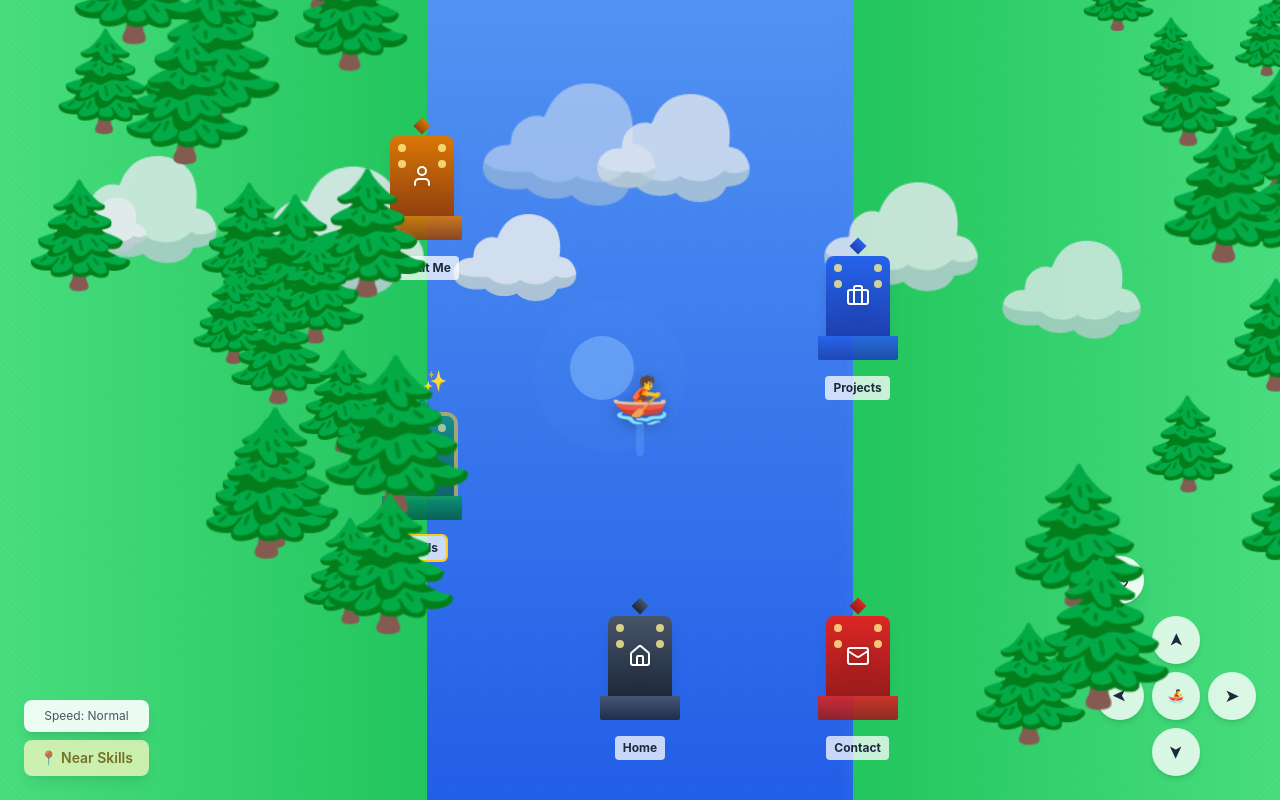
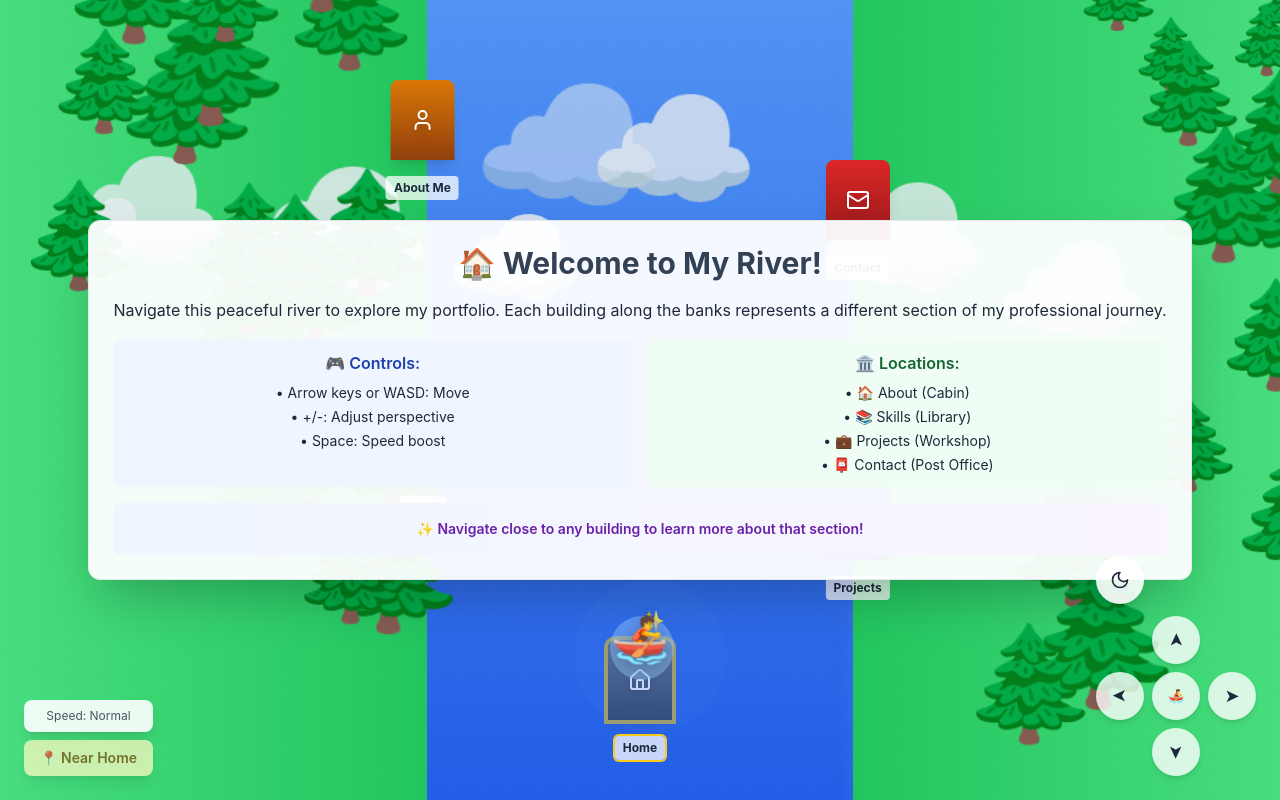
Before and after one commit to Proletaradactyl/portfolio, a React (Create React App) app: page / in a window 1280 px wide. Built offline with nearby package versions, Linux system fonts and the light colour scheme.

Commit message:
Corrected z index for for content section display issues. Added useEffect to follow mouse for ease of navigation. Shrank building icons.

```diff
--- a/src/components/thirdPersonRiverPortfolio.jsx
+++ b/src/components/thirdPersonRiverPortfolio.jsx
@@ -12,7 +12,7 @@
 } from 'lucide-react';
 
 const ThirdPersonRiverPortfolio = () => {
-  const [boatPosition, setBoatPosition] = useState({ x: 50, y: 50 });
+  const [boatPosition, setBoatPosition] = useState({ x: 50, y: 80 });
   const [activeSection, setActiveSection] = useState(null);
   const [isDarkMode, setIsDarkMode] = useState(false);
   const [boatSpeed, setBoatSpeed] = useState(2);
@@ -28,7 +28,7 @@
       id: 'about',
       name: 'About Me',
       icon: <User />,
-      position: { x: 20, y: 15 }, // moved higher
+      position: { x: 33.33, y: 10 }, // align with left river bank
       side: 'left',
       building: {
         type: 'cabin',
@@ -50,7 +50,7 @@
       id: 'projects',
       name: 'Projects',
       icon: <Briefcase />,
-      position: { x: 70, y: 30 }, // moved lower
+      position: { x: 70, y: 60 }, // moved lower
       side: 'right',
       building: {
         type: 'workshop',
@@ -61,7 +61,7 @@
       id: 'contact',
       name: 'Contact',
       icon: <Mail />,
-      position: { x: 80, y: 75 }, // moved lower
+      position: { x: 66, y: 20 }, // moved lower
       side: 'right',
       building: {
         type: 'post',
@@ -72,11 +72,11 @@
       id: 'home',
       name: 'Home',
       icon: <Home />,
-      position: { x: 50, y: 75 }, // stays near bottom
+      position: { x: 50, y: 80 }, // stays near bottom
       side: 'bottom',
       building: {
         type: 'dock',
-        color: 'bg-gradient-to-t from-slate-800 to-slate-600',
+        color: 'bg-gradient-to-t from-slate-700 to-slate-500',
       },
     },
   ];
@@ -160,12 +160,34 @@
   }, [boatPosition, boatSpeed]);
 
   useEffect(() => {
+    const handleMouseMove = (e) => {
+      // Get bounding rect of the main container
+      const container = document.body;
+      const rect = container.getBoundingClientRect();
+
+      // Calculate mouse position as percentage of viewport
+      const mouseX = ((e.clientX - rect.left) / rect.width) * 100;
+      const mouseY = ((e.clientY - rect.top) / rect.height) * 100;
+
+      // Clamp to river boundaries
+      const clampedX = Math.max(riverLeft, Math.min(mouseX, riverRight));
+      const clampedY = Math.max(5, Math.min(mouseY, 95));
+
+      setBoatPosition({ x: clampedX, y: clampedY });
+    };
+
+    window.addEventListener('mousemove', handleMouseMove);
+
+    return () => window.removeEventListener('mousemove', handleMouseMove);
+  }, [riverLeft, riverRight]);
+
+  useEffect(() => {
     const nearbyLandmark = landmarks.find((landmark) => {
       const distance = Math.sqrt(
         Math.pow(landmark.position.x - boatPosition.x, 2) +
           Math.pow(landmark.position.y - boatPosition.y, 2)
       );
-      return distance < 12;
+      return distance < 8;
     });
 
     setActiveSection(nearbyLandmark?.id || null);
@@ -220,7 +242,7 @@
           style={{
             left: `${tree.baseX}%`,
             top: `${tree.y}%`,
-            zIndex: Math.floor(tree.y),
+            zIndex: 20,
             transform: 'translateY(-100%)',
             animation: `sway ${3 + tree.sway}s ease-in-out infinite alternate`,
           }}
@@ -268,11 +290,11 @@
     return landmarks.map((landmark) => {
       let left;
       if (landmark.side === 'left') {
-        left = '33%'; // Just off the left bank
+        left = '33%';
       } else if (landmark.side === 'right') {
-        left = '67%'; // Just off the right bank
+        left = '67%';
       } else {
-        left = '50%'; // For bottom/home, center
+        left = '50%';
       }
 
       const isActive = activeSection === landmark.id;
@@ -280,19 +302,22 @@
       return (
         <div
           key={`building-${landmark.id}`}
-          className='absolute transform -translate-x-1/2'
+          className='absolute transform -translate-x-1/2 z-20 cursor-pointer group'
           style={{
             left,
             top: `${landmark.position.y}%`,
-            zIndex: Math.floor(landmark.position.y) + 10,
           }}
+
+          tabIndex={0}
+          role="button"
+          aria-label={landmark.name}
         >
           <div className='flex flex-col items-center'>
             {/* Enhanced building with roof */}
             <div
-              className={`w-3 h-3 ${
+              className={`${
                 landmark.building.color
-              } transform rotate-45 mb-1 ${isActive ? 'animate-pulse' : ''}`}
+              } ${isActive ? 'animate-pulse' : ''}`}
             ></div>
             <div
               className={`${
@@ -303,14 +328,8 @@
                              ? 'ring-4 ring-yellow-400 ring-opacity-75 animate-pulse'
                              : ''
                          }
-                         hover:scale-105 transition-transform duration-300`}
+                         group-hover:scale-105 hover:scale-105 transition-transform duration-300`}
             >
-              {/* Windows */}
-              <div className='absolute top-2 left-2 w-2 h-2 bg-yellow-200 dark:bg-yellow-300 rounded opacity-80'></div>
-              <div className='absolute top-2 right-2 w-2 h-2 bg-yellow-200 dark:bg-yellow-300 rounded opacity-80'></div>
-              <div className='absolute top-6 left-2 w-2 h-2 bg-yellow-200 dark:bg-yellow-300 rounded opacity-80'></div>
-              <div className='absolute top-6 right-2 w-2 h-2 bg-yellow-200 dark:bg-yellow-300 rounded opacity-80'></div>
-
               {/* Icon */}
               <div className='text-white text-xl drop-shadow-lg z-10'>
                 {landmark.icon}
@@ -318,9 +337,6 @@
             </div>
 
             {/* Foundation with depth */}
-            <div
-              className={`${landmark.building.color} w-20 h-6 opacity-90 rounded-b-sm`}
-            ></div>
             <div
               className={`${landmark.building.color} w-18 h-2 opacity-70`}
             ></div>
@@ -580,7 +596,7 @@
   const renderBoat = () => {
     return (
       <div
-        className='absolute z-40 transition-all duration-500 ease-out'
+        className='absolute z-50 transition-all duration-500 ease-out'
         style={{
           left: `${boatPosition.x}%`,
           top: `${boatPosition.y}%`,
@@ -590,7 +606,7 @@
       >
         <div className='relative'>
           {/* Enhanced ripple effect */}
-          <div className='absolute -z-10 -translate-x-1/2 -translate-y-1/2'>
+          <div className='absolute'>
             <div
               className={`w-20 h-20 rounded-full ${
                 isDarkMode ? 'bg-blue-400' : 'bg-blue-200'
@@ -621,13 +637,7 @@
           </div>
 
           {/* Wake effect */}
-          <div className='absolute top-full left-1/2 transform -translate-x-1/2 w-2 h-8 opacity-50'>
-            <div
-              className={`w-full h-full ${
-                isDarkMode ? 'bg-blue-300' : 'bg-blue-400'
-              } rounded-b-full animate-pulse`}
-            ></div>
-          </div>
+          <div className='absolute top-full left-1/2 transform -translate-x-1/2 w-2 h-8 opacity-50'></div>
         </div>
       </div>
     );
@@ -852,7 +862,11 @@
         </div>
 
         {/* Section content */}
-        {renderSectionContent()}
+        {activeSection && (
+          <div className='fixed inset-0 z-40 flex items-center justify-center pointer-events-auto animate-fadeIn'>
+            {renderSectionContent()}
+          </div>
+        )}
 
         {/* Mobile controls */}
         {renderControls()}
```
